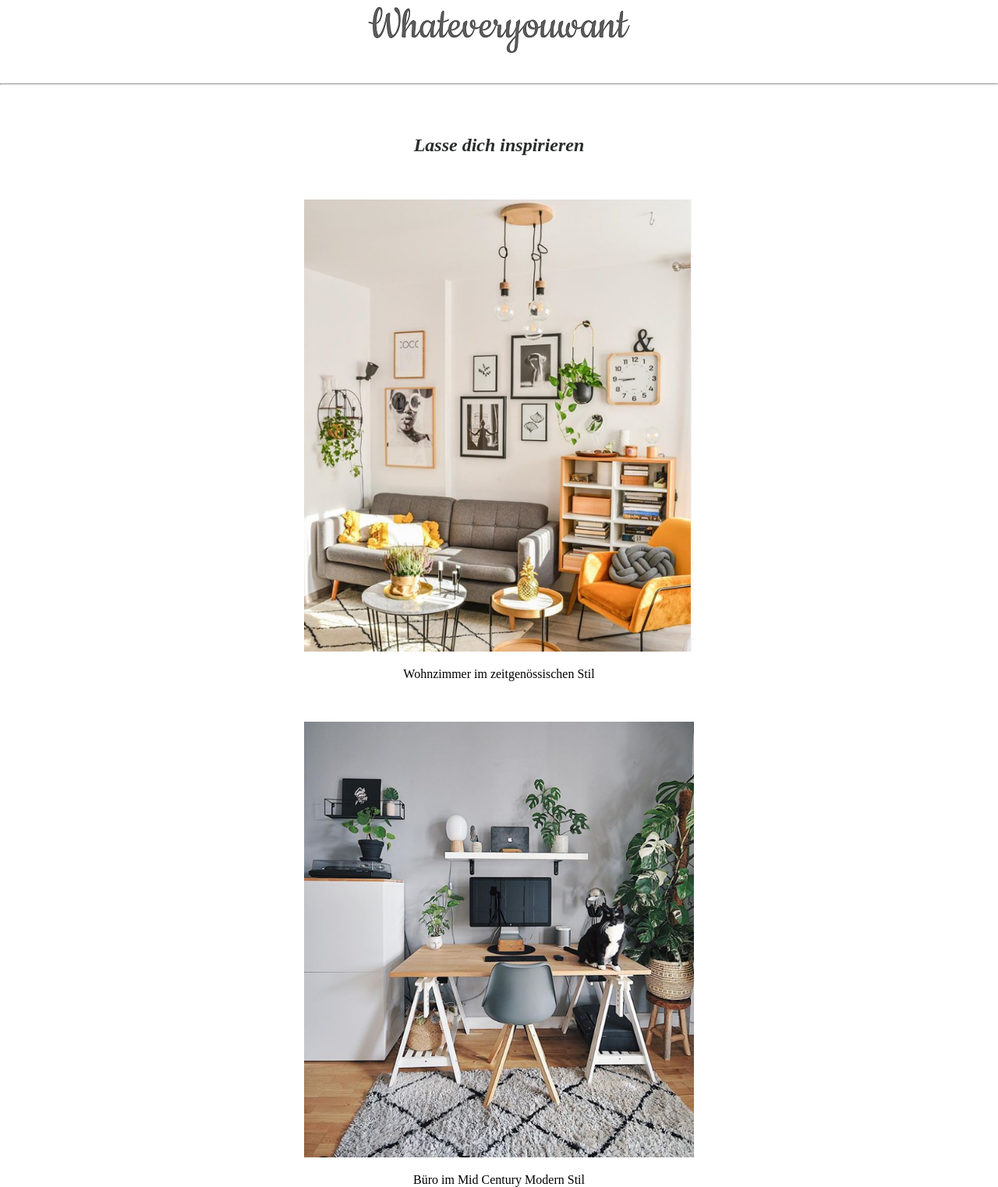
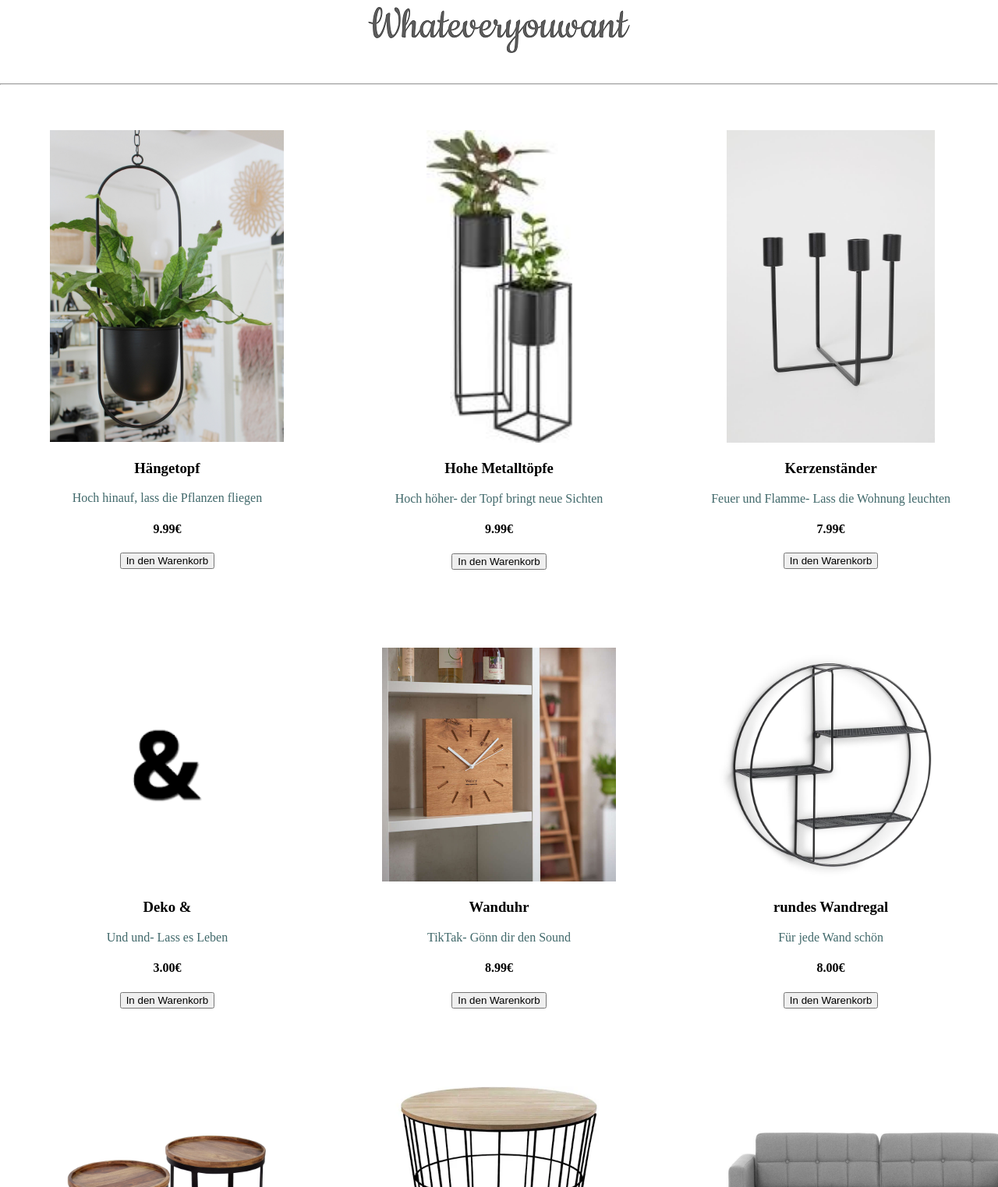
Before and after one commit to Sarenkab/GiSSommer2020, a plain HTML site: page Aufgabe04/index.html in a window 1280 px wide. Shown: the part 129-1652 px from the top of the page at 78% size. Drawn offline with Linux system fonts and the light colour scheme.

Commit message:
Fehler behoben

```diff
--- a/Aufgabe04/index.html
+++ b/Aufgabe04/index.html
@@ -3,35 +3,25 @@
 <head>
     <meta charset="UTF-8">
     <meta name="viewport" content="width=device-width, initial-scale=1.0">
-    <title>whateverYOUwant</title>
+    <title>Warenkorb</title>
     <link rel="stylesheet" href="style.css">
 </head>
 <body>
     <header>
         <div id=Kopf>
-        <a href="index.html"><img src="whateveryouwant.png" alt="zurück zur Startseite"></a>
+            <a href="index.html"><img src="whateveryouwant.png" alt="zurück zur Startseite"></a>
             <br>
         <div id="navigation">
-        <a href="#Wohnzimmerartikel">Wohnzimmerartikel</a>
-        <a href="#schreibtisch">Büroartikel</a>
-        <a href="warenkorb.html"> <img src="warenkorb2.png" alt="warenkorb"></a>
+<a href="#Wohnzimmerartikel">Wohnzimmerartikel</a>
+<a href="#schreibtisch">Büroartikel</a>
+<a class="active" href="warenkorb.html"> <img src="warenkorb.png" alt="warenkorb" ></a>
         </div>
         </div>
     </header>
     <hr>
-    <br><br>
-    <div class="Körper">
-       <h2><em>Lasse dich inspirieren</em></h2>
-       <br><br>
-       <a href="wohnzimmer.html"><img src="Wohnzimmer.png" alt="Wohnzimmer" > </a>
-    <p>Wohnzimmer im zeitgenössischen Stil</p>
-       <br><br>
-       <a href="büroartikel.html"><img src="Schreibtisch.png" alt="Büro" ></a>
-    <p>Büro im Mid Century Modern Stil</p>
-    </div>
-    <br><br>
-    <div id="Wohnzimmerartikel">
-        <br><br><br><br><br>
+
+       <div id="Wohnzimmerartikel">
+
         <div class="Wohnzimmer" id="hängetopf">
             <img src="Hängetopf.jpg" alt="hängetöpfe" >
             <h3>Hängetopf</h3>
@@ -39,7 +29,7 @@
             <h4> 9.99€</h4>
             <input type="submit" value="In den Warenkorb" />
         </div>
-         <br><br><br><br><br>
+
             <div class="Wohnzimmer" id="hohetöpfe">
                 <img src="hohetöpfe.jfif" alt="hohe töpfe" >
                 <h3>Hohe Metalltöpfe</h3>
@@ -47,7 +37,7 @@
                 <h4> 9.99€</h4>
                 <input type="submit" value="In den Warenkorb" />
             </div>
-            <br><br><br><br><br>
+
             <div class="Wohnzimmer" id="Kerzenständer">
                 <img src="Kerzenständer.jfif" alt="Kerzenständer" >
                 <h3>Kerzenständer</h3>
@@ -55,7 +45,7 @@
                 <h4> 7.99€</h4>
                 <input type="submit" value="In den Warenkorb" />
             </div>
-            <br><br><br><br><br>
+
             <div class="Wohnzimmer" id="und">
                 <img src="und.png" alt="und zeichen" >
                 <h3>Deko &</h3>
@@ -63,7 +53,7 @@
                 <h4> 3.00€</h4>
                 <input type="submit" value="In den Warenkorb" />
             </div>
-            <br><br><br><br><br>
+
             <div class="Wohnzimmer" id="wanduhr">
                 <img src="Wanduhr.jpg" alt="Wanduhr" >
                 <h3>Wanduhr</h3>
@@ -71,7 +61,7 @@
                 <h4> 8.99€</h4>
                 <input type="submit" value="In den Warenkorb" />
             </div>
-            <br><br><br><br><br>
+
             <div class="Wohnzimmer" id="Wandregal">
                 <img src="Wandregal.jpg" alt="wandregal" >
                 <h3> rundes Wandregal</h3>
@@ -79,7 +69,7 @@
                 <h4> 8.00€</h4>
                 <input type="submit" value="In den Warenkorb" />
             </div>
-            <br><br><br><br><br>
+
             <div class="Wohnzimmer" id="beistelltisch">
                 <img src="beistelltisch.jfif" alt="besitelltisch" >
                 <h3>Beistelltisch</h3>
@@ -87,7 +77,7 @@
                 <h4> 15.00€</h4>
                 <input type="submit" value="In den Warenkorb" />
             </div>
-            <br><br><br><br><br>
+
             <div class="Wohnzimmer" id="Aufbewahrungstisch">
                 <img src="Aufbewahrungstisch.webp" alt="Aufbewahrungstisch" >
                 <h3>Tisch mit Aufbewahrungsfunktion</h3>
@@ -95,7 +85,7 @@
                 <h4> 25.00€</h4>
                 <input type="submit" value="In den Warenkorb" />
             </div>
-             <br><br><br><br><br>
+
             <div class="Wohnzimmer" id="sofa">
                 <img src="sofafürWohnzimmer.jpg" alt="sofa" >
                 <h3>Sofa</h3>
@@ -103,7 +93,7 @@
                 <h4> 259.00€</h4>
                 <input type="submit" value="In den Warenkorb" />
             </div>
-            <br><br><br><br><br>
+
             <div class="Wohnzimmer" id="gelbersessel">
                 <img src="gelbersessel.jfif" alt="sessel" >
                 <h3>Gelber Sessel</h3>
@@ -111,7 +101,7 @@
                 <h4> 158.00€</h4>
                 <input type="submit" value="In den Warenkorb" />
             </div>
-            <br><br><br><br><br>
+
             <div class="Wohnzimmer" id="kissenkneul">
                 <img src="kissenkneul.jpg" alt="kneul" >
                 <h3>Kissen </h3>
@@ -119,7 +109,7 @@
                 <h4> 6.99€</h4>
                 <input type="submit" value="In den Warenkorb" />
             </div>
-            <br><br><br><br><br>
+
             <div class="Wohnzimmer" id="bookcase">
                 <img src="bookcase.webp" alt="regal" >
                 <h3>Bookcase</h3>
@@ -127,7 +117,7 @@
                 <h4> 80.00€</h4>
                 <input type="submit" value="In den Warenkorb" />
             </div>
-            <br><br><br><br><br>
+
             <div class="Wohnzimmer" id="Teppich">
                 <img src="teppich.webp" alt="Teppich">
                 <h3>Teppich kariert</h3>
@@ -135,7 +125,7 @@
                 <h4> 99.99€</h4>
                 <input type="submit" value="In den Warenkorb" />
             </div>
-            <br><br><br><br><br>
+
             <div class="Wohnzimmer" id="poster">
                 <img src="postercoco.jpg" alt="coco" >
                 <h3>CoCo Poster</h3>
@@ -143,7 +133,7 @@
                 <h4> 7.00€</h4>
                 <input type="submit" value="In den Warenkorb" />
             </div>
-            <br><br><br><br><br>
+
             <div class="Wohnzimmer" id="posterFrau">
                 <img src="posterFrau.jpg" alt="Frau" >
                 <h3>Poster Frau</h3>
@@ -151,7 +141,7 @@
                 <h4> 7.00€</h4>
                 <input type="submit" value="In den Warenkorb" />
             </div>
-            <br><br><br><br><br>
+
             <div class="Wohnzimmer" id="posterset1">
                 <img src="posterset1.jpg" alt="set" >
                 <h3>Poster set</h3>
@@ -160,10 +150,10 @@
                 <input type="submit" value="In den Warenkorb" />
             </div>
             </div>
-            <br><br>
 
-        <div id="schreibtisch">
-        <br><br><br><br><br>
+
+    <div id="schreibtisch">
+
          <div class="büro" id="Tischbeine">
              <img src="Tischbeine.webp" alt="tischbeine" >
              <h3>Tischbeine weiß</h3>
@@ -171,7 +161,7 @@
              <h4> 9.99€</h4>
              <input type="submit" value="In den Warenkorb" />
          </div>
-         <br><br><br><br><br>
+
          <div class="büro" id="holzhocker">
              <img src="holzhocker.webp" alt="holzhocker" >
              <h3>Holzhocker im Landhausstil</h3>
@@ -179,8 +169,7 @@
              <h4>35€</h4>
              <input type="submit" value="In den Warenkorb"/>
      </div>
-     </div>
-     <br><br><br><br><br>
+
          <div class="büro" id="Stuhl">
              <img src="stuhl.jpg" alt="stuhl" >
              <h3>Bürostuhl</h3>
@@ -188,7 +177,7 @@
              <h4>70€</h4>
              <input type="submit" value="In den Warenkorb" />
          </div>
-         <br><br><br><br><br>
+
          <div class="büro" id="tischplatte">
              <img src="tischplatte.webp" alt="tischplatte" >
              <h3>Tischplatte Holz</h3>
@@ -196,21 +185,16 @@
              <h4>40€</h4>
              <input type="submit" value="In den Warenkorb" />
              </div>
-             <br><br><br><br><br>
+
              <div class="büro" id="regal">
                  <img src="regalmetall.jfif" alt="regal" >
-                 <br>
-                 <br>
-                 <br>
-                 <br>
-                 <br>
-                 <br><br><br>
+
                  <h3>Wandregal aus Metall</h3>
                  <p>Robust schick- passt doch in jede Ecke </p>
                  <h4>9.99€</h4>
                  <input type="submit" value="In den Warenkorb" />
              </div>
-             <br><br><br><br><br>
+
              <div class="büro" id="regalweiß">
                  <img src="regalweiß.webp" alt="regalweiß" >
                  <h3>weißes Regal</h3>
@@ -218,7 +202,7 @@
                  <h4> 9.99€</h4>
                  <input type="submit" value="In den Warenkorb" />
              </div>
-             <br><br><br><br><br>
+
              <div class="büro" id="Halterung">
                  <img src="halterung.webp" alt="halterung" >
                  <h3>Halterung schwarz </h3>
@@ -227,7 +211,7 @@
                  <input type="submit" value="In den Warenkorb" />
              </div>
 
-             <br><br><br><br><br>
+
          <div class="büro" id="kommode">
              <img src="kommode.webp" alt="kommode" >
              <h3>Hochglanz Kommode</h3>
@@ -235,35 +219,35 @@
              <h4>70€</h4>
              <input type="submit" value="In den Warenkorb" />
      </div>
-     <br><br><br><br><br>
+
      <div class="büro" id="posterset">
          <img src="posterset.png" alt="poster" >
-         <br><br><br><br>
+
          <h3>Poster- set</h3>
          <p>belebend schön- gebe der Wand ihren Charakter</p>
          <h4>35€</h4>
          <input type="submit" value="In den Warenkorb" />
      </div>
-     <br><br><br><br><br>
+
      <div class="büro" id="lampe">
          <img src="Lampeneu.jfif" alt="Lampe" >
-         <br><br><br><br>
+
          <h3>Tischlampe in Holzoptik</h3>
          <p>leuchte hell- genau das tut Sie für dich</p>
          <h4>15€ </h4>
          <input type="submit" value="In den Warenkorb" />
      </div>
-  <br><br><br><br><br>
+
      <div class="büro" id="teppich">
          <img src="teppich.webp" alt="teppich" >
-         <br><br><br><br><br><br><br>
+
          <h3>Teppich kariert</h3>
          <p>Farben und Formen- Lass es dir nicht nehmen, es gemütlich zu haben </p>
          <h4>99.99€</h4>
          <input type="submit" value="In den Warenkorb" />
      </div>
 
- <br><br><br><br><br>
+
      <div class="büro" id="blumentopf">
          <img src="blumentopf.jpg" alt="blumentopf" >
          <h3>Blumentopf set </h3>
@@ -271,7 +255,7 @@
          <h4>Preis: </h4>
          <input type="submit" value="In den Warenkorb" />
      </div>
-   <br><br><br><br><br>
+
      <div class="büro" id="topfset">
      <img src="topfset.jfif" alt="topf-set" >
      <h3>Topf-set</h3>
@@ -279,5 +263,6 @@
      <h4>30€</h4>
      <input type="submit" value="In den Warenkorb" />
      </div>
+     </div>
 </body>
 </html>
--- a/Aufgabe04/style.css
+++ b/Aufgabe04/style.css
@@ -98,7 +98,7 @@ div>h2{
     flex-wrap: wrap;
   }
   .Wohnzimmer{
-       text-align: center;
+    text-align: center;
     width: 30%;
     padding: 50px 1.5% 50px 1.5%;
   }
```
Also changed, not shown: Aufgabe04/warenkorb.html (+38 -42 lines).
